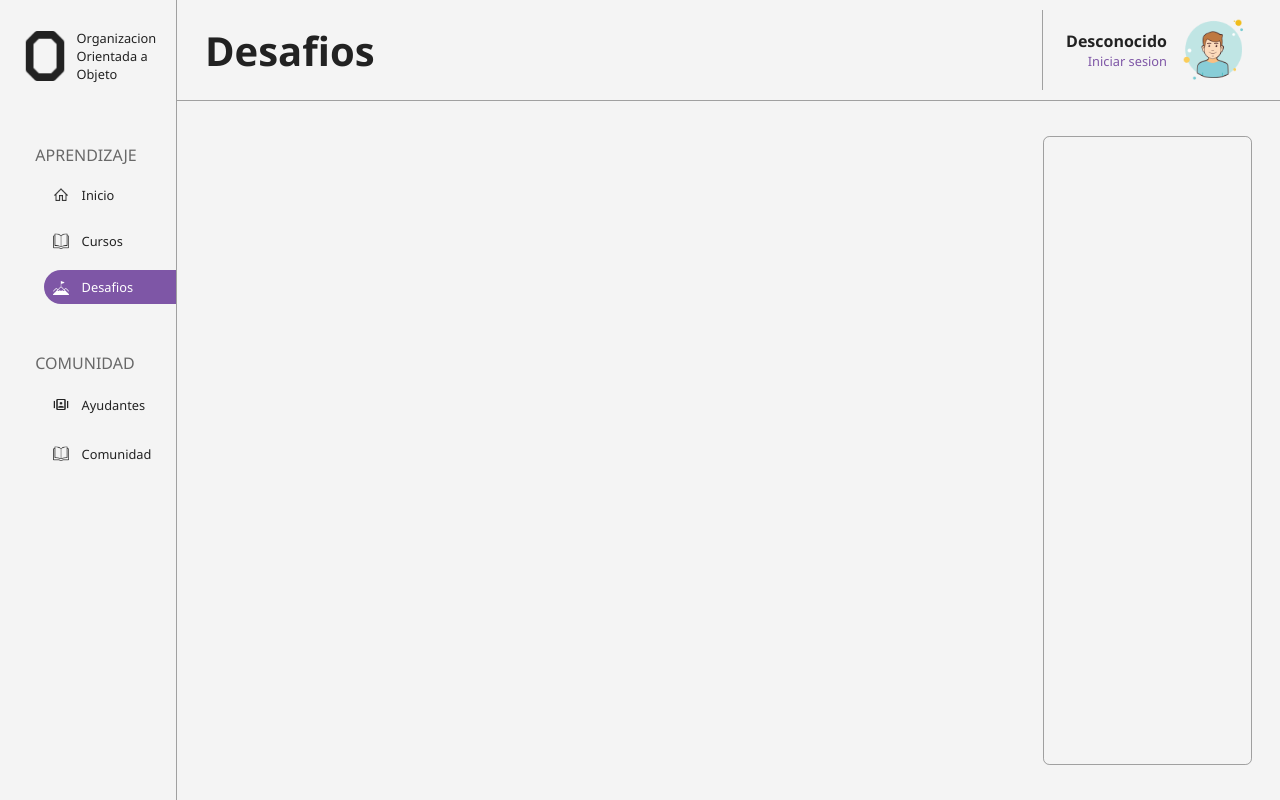
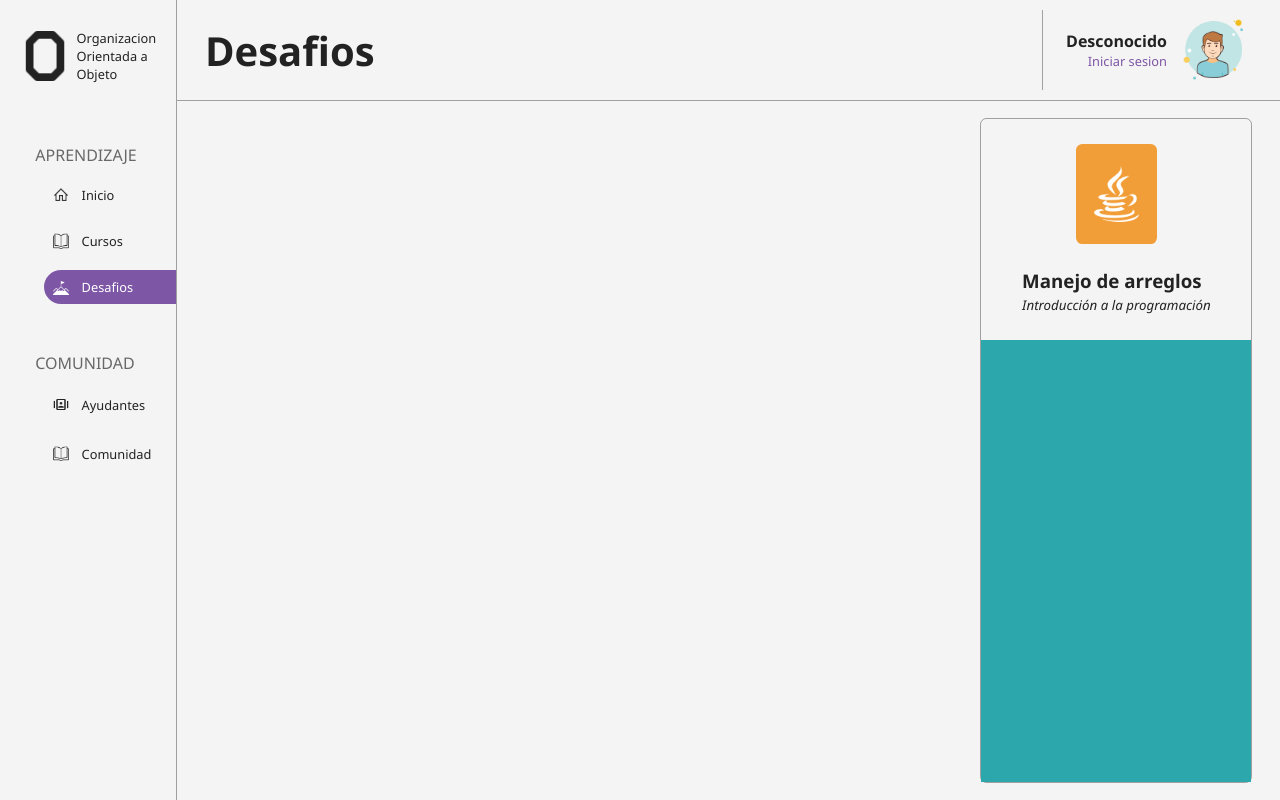
Before and after one commit to Claudio-Espinoza/OOO-Sistema, a Vue app in the folder frontend/: page /desafios in a window 1280 px wide. Built offline with nearby package versions, Linux system fonts and the light colour scheme.

Commit message:
Feat<frontend>: Agrega el titulo del encabezado

```diff
--- a/frontend/src/components/organisms/ArticleSection.vue
+++ b/frontend/src/components/organisms/ArticleSection.vue
@@ -1,9 +1,45 @@
 <script setup lang="ts">
+
+interface Props {
+    title: string,
+    subTitle: string,
+    view: string,
+    review: string,
+    autor: string,
+    type: string
+}
+
+const props = defineProps<Props>();
+
 
 </script>
 
 <template>
     <article class="container-article">
+
+        <section class="article-information">
+            <div class="information-title">
+
+                <div class="title-img-java" v-if="props.type === 'java'">
+                    <img v-if="props.type === 'java'" src="/src/assets/icon/java-blanco.png" alt="">
+                </div>
+                <div class=" title-img-python" v-if="props.type === 'python'">
+                    <img v-if="props.type === 'python'" src="/src/assets/icon/python-blanco.png" alt="">
+                </div>
+
+                <div class="information-title--info">
+                    <h3>{{ props.title }}</h3>
+                    <small>{{ props.subTitle }}</small>
+                </div>
+            </div>
+
+            <div class="information-review">
+
+
+            </div>
+
+
+        </section>
 
 
     </article>
@@ -12,15 +48,95 @@
 
 <style scoped>
 .container-article {
-    width: 25%;
-    height: 90%;
+    width: 35%;
+    height: 95%;
 
     display: flex;
-    flex-direction: row;
+    flex-direction: column;
     align-items: center;
 
     box-sizing: border-box;
     border: var(--borde);
     border-radius: 0.5vw;
 }
+
+.article-information {
+    width: 100%;
+    height: 100%;
+
+    display: flex;
+    align-items: center;
+    justify-content: center;
+
+    flex-direction: column;
+}
+
+.article-description {
+    width: 100%;
+    height: 80%;
+
+    display: flex;
+    align-items: center;
+    justify-content: center;
+}
+
+
+
+.information-title {
+    height: 50%;
+    width: 100%;
+
+    display: flex;
+    flex-direction: column;
+    align-items: center;
+    justify-content: space-evenly;
+}
+
+.information-review {
+    height: 100%;
+    width: 100%;
+
+    display: flex;
+    flex-direction: column;
+    align-items: center;
+    justify-content: center;
+
+    background-color: rgb(44, 167, 172);
+}
+
+
+.title-img-java {
+    background-color: var(--color-naranja);
+    height: 45%;
+    width: 30%;
+    display: flex;
+    align-items: center;
+    justify-content: center;
+    border-radius: 0.5vw;
+}
+
+.title-img-java>img {
+    height: auto;
+    width: 70%;
+}
+
+
+.title-img-python {
+    background-color: var(--color-morado);
+    height: 45%;
+    width: 30%;
+    display: flex;
+    align-items: center;
+    justify-content: center;
+    border-radius: 0.5vw;
+}
+
+.title-img-python>img {
+    height: auto;
+    width: 70%;
+}
+
+.information-title--info>small {
+    font-style: italic;
+}
 </style>
--- a/frontend/src/pages/ChallengerPage.vue
+++ b/frontend/src/pages/ChallengerPage.vue
@@ -6,7 +6,9 @@ import ArticleSection from '../components/organisms/ArticleSection.vue';
 <template>
     <MainLayout>
         <article class="container-main">
-            <ArticleSection />
+            <ArticleSection title="Manejo de arreglos" sub-title="Introducción a la programación" view="1.000"
+                review="4.5" autor="Nombre autor" type="java" />
+
             <div class="content">
 
             </div>
```
